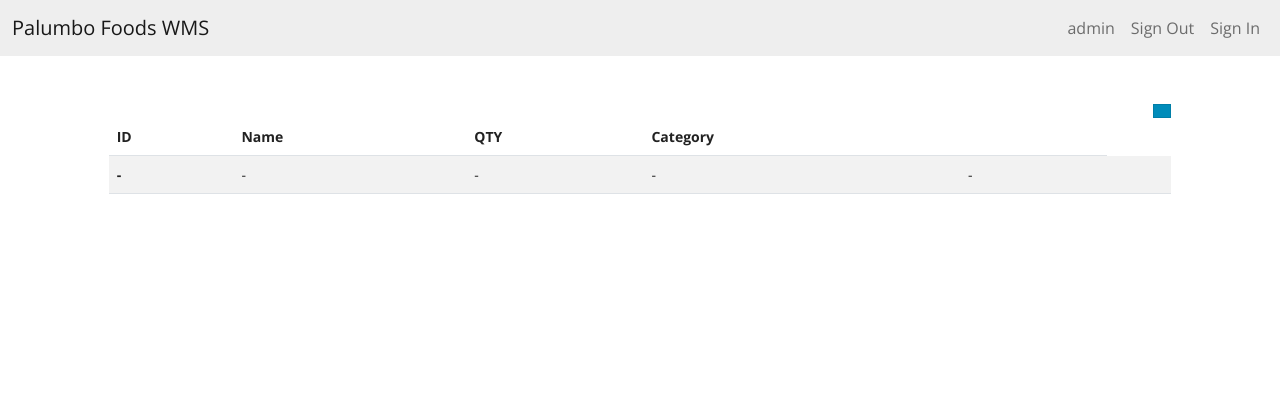
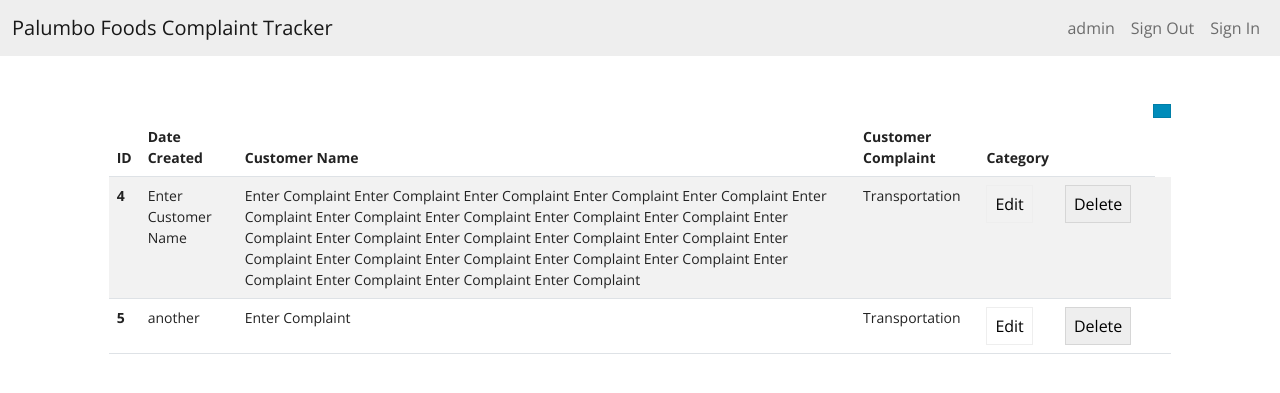
Before and after one commit to covxx/ProducePulse, a Django app: page /dashboard/ in a window 1280 px wide. Shown: the top 393 px of the page. Run offline with Django 4.2, Linux system fonts and the light colour scheme; a user stored in the database is signed in; data comes from the database, SQL or seed files in the repository.

Commit message:
Tweaked fields and DB for complaint tracking

```diff
--- a/wms/inventory/forms.py
+++ b/wms/inventory/forms.py
@@ -13,4 +13,4 @@ class InventoryItemForm(forms.ModelForm):
     category = forms.ModelChoiceField(queryset=Category.objects.all(), initial=0)
     class Meta:
         model = InventoryItem
-        fields = ['name', 'quantity', 'category']
+        fields = ['name', 'complaint', 'category', 'date_complained']
--- a/wms/inventory/models.py
+++ b/wms/inventory/models.py
@@ -2,12 +2,13 @@ from django.db import models
 from django.contrib.auth.models import User
 
 class InventoryItem(models.Model):
-    name = models.CharField(max_length=200)
+    name = models.CharField(default="Enter Customer Name...",max_length=200)
+    complaint = models.TextField(max_length=2000,default="Enter Complaint...")
+    date_complained = models.CharField(max_length=10,default="MM/DD/YYYY")
     #lot = models.IntegerField( )
-    quantity = models.IntegerField()
     category = models.ForeignKey('Category', on_delete=models.SET_NULL, blank=True, null=True)
     date_created = models.DateTimeField(auto_now_add=True)
-    user = models.ForeignKey(User, on_delete=models.CASCADE) #Deletes inventory made by a user when the user is deleted, probably should not happen
+    user = models.ForeignKey(User, on_delete=models.DO_NOTHING) #Deletes inventory made by a user when the user is deleted, probably should not happen
 
     def __str__(self):
         return self.name
--- a/wms/inventory/templates/inventory/dashboard.html
+++ b/wms/inventory/templates/inventory/dashboard.html
@@ -8,8 +8,9 @@
                 <table class='table table-hover table-striped'>
                  <thead>
                         <th scope="col">ID</th>
-                     <th scope="col">Name</th>
-                     <th scope="col">QTY</th>
+                     <th scope="col">Date Created</th>
+                     <th scope="col">Customer Name</th>
+                     <th scope="col">Customer Complaint</th>
                      <th scope="col">Category</th>
                      <th scope="col"></th>
                      <th scope="col"></th>
@@ -29,8 +30,9 @@
                      {% for item in items %}
                      <tr>
                             <th scope='row'> {{ item.id }}</th>
+                            {#<td>{{  item.date_created  }}</td>#}
                             <td>{{ item.name }} </td>
-                            <td>{{ item.quantity }} </td>
+                            <td>{{ item.complaint }} </td>
                             <td> {{ item.category.name }}</td>
                             <td><a href="{% url 'edit-item' item.id %}" class="btn btn-outline-secondary">Edit</a></td>
                             <td><a href="{% url 'delete-item' item.id %}" class="btn btn-secondary">Delete</a></td>
--- a/wms/inventory/templates/inventory/index.html
+++ b/wms/inventory/templates/inventory/index.html
@@ -4,10 +4,10 @@
 <div>
     <div class="row">
         <div class="col-sm-11 col-md-5 mx-auto mt-5 px-3">
-            <h1 class="fw-light">Track and manage your inventory</h1>
-            <p class="fw-light">Keep track of inventory</p>
+            <h1 class="fw-light">Track and manage your complaints</h1>
+            <p class="fw-light">Keep track of complaints</p>
             <div>
-                <a href="{% url 'dashboard' %}" class="btn btn-primary">Get Started Now!</a>
+                <a href="{% url 'dashboard' %}" class="btn btn-primary">Log in now!</a>
             </div>
         </div>
     </div>
--- a/wms/inventory/templates/inventory/item_form.html
+++ b/wms/inventory/templates/inventory/item_form.html
@@ -4,12 +4,12 @@
     <a href="{% url 'dashboard' %}" class="btn btn-outline-primary my-3 mx-4">Go Back</a>
         <div class='row'>
             <div class="coll-11 col-md-4 mx-auto -mt-5">
-                <h1>Iventory Item</h1>
+                <h1>Customer Complaint</h1>
                 <form method="POST">
                     {% csrf_token %}
                     {{ form|crispy }}
                     <div class="mt-3">
-                        <button class="btn btn-primary">Add Item</button>
+                        <button class="btn btn-primary">Add Complaint</button>
                     </div>
                 </form>
             </div>
--- a/wms/inventory/templates/inventory/navigation.html
+++ b/wms/inventory/templates/inventory/navigation.html
@@ -1,8 +1,7 @@
 <nav class="navbar navbar-expand-lg bg-light">
     <div class="container-fluid">
-        <a class="navbar-brand" href="{% url 'index' %}"> Palumbo Foods WMS</a>
-        <button class="navbar-toggler" type="button" data-bs-toggle="collapse" data-bs-target="#navbarNav" aria-controls="navbarNav">
-        aria-expanded="false" aria-label="Toggle navigation"
+        <a class="navbar-brand" href="{% url 'index' %}"> Palumbo Foods Complaint Tracker</a>
+        <button class="navbar-toggler" type="button" data-bs-toggle="collapse" data-bs-target="#navbarNav" aria-controls="navbarNav" aria-expanded="false" aria-label="Toggle navigation">
             <span class="navbar-toggler-icon"></span>
     </button>
     <div class="collapse navbar-collapse justify-content-end" id="navbarNav">
```
Also changed, not shown: wms/db.sqlite3, wms/inventory/migrations/0001_initial.py, wms/inventory/migrations/0002_remove_inventoryitem_customer_name_and_more.py (added), wms/inventory/migrations/0003_remove_inventoryitem_customer_name.py (added), wms/inventory/views.py (line endings or trailing spaces).
